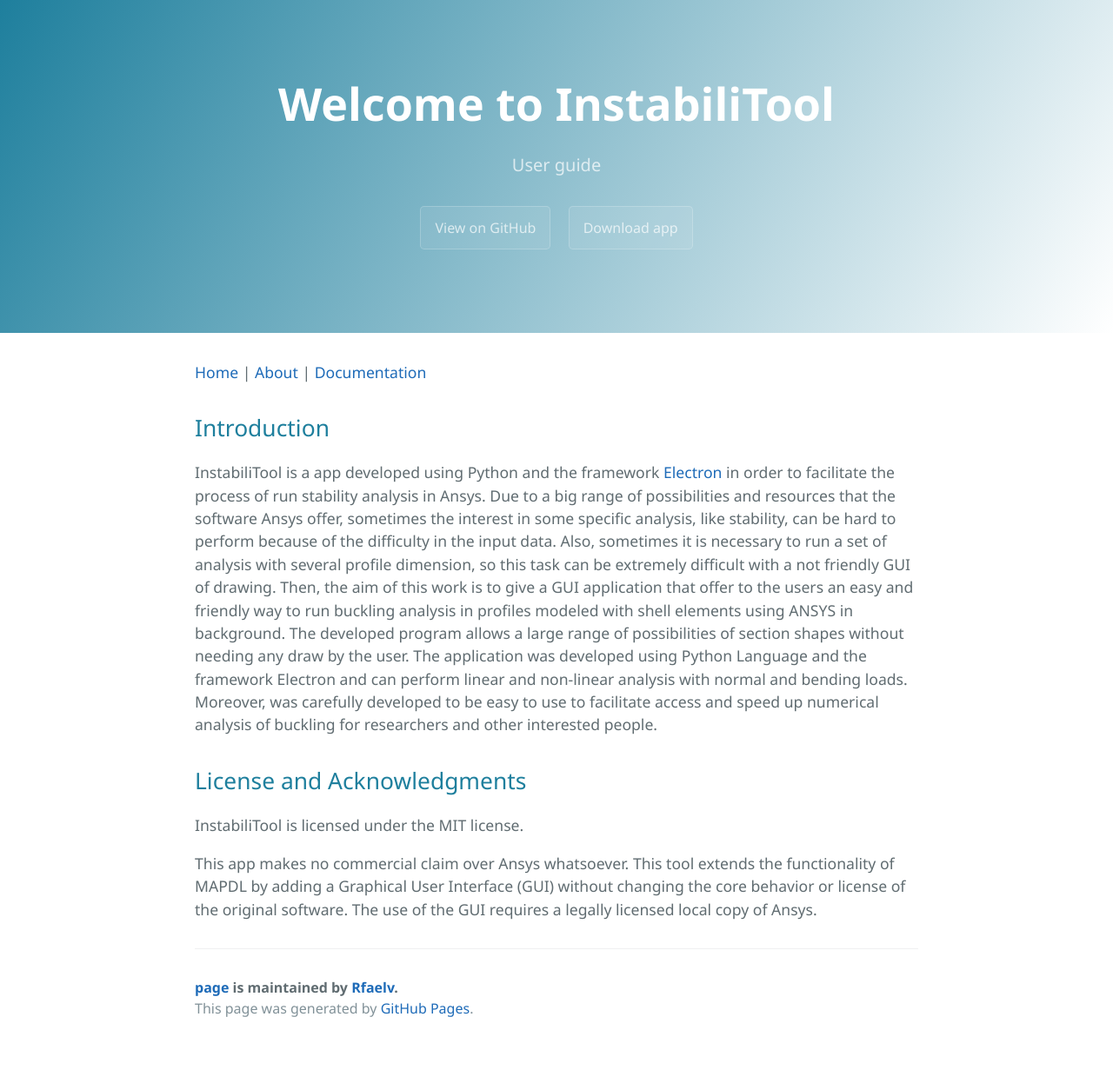
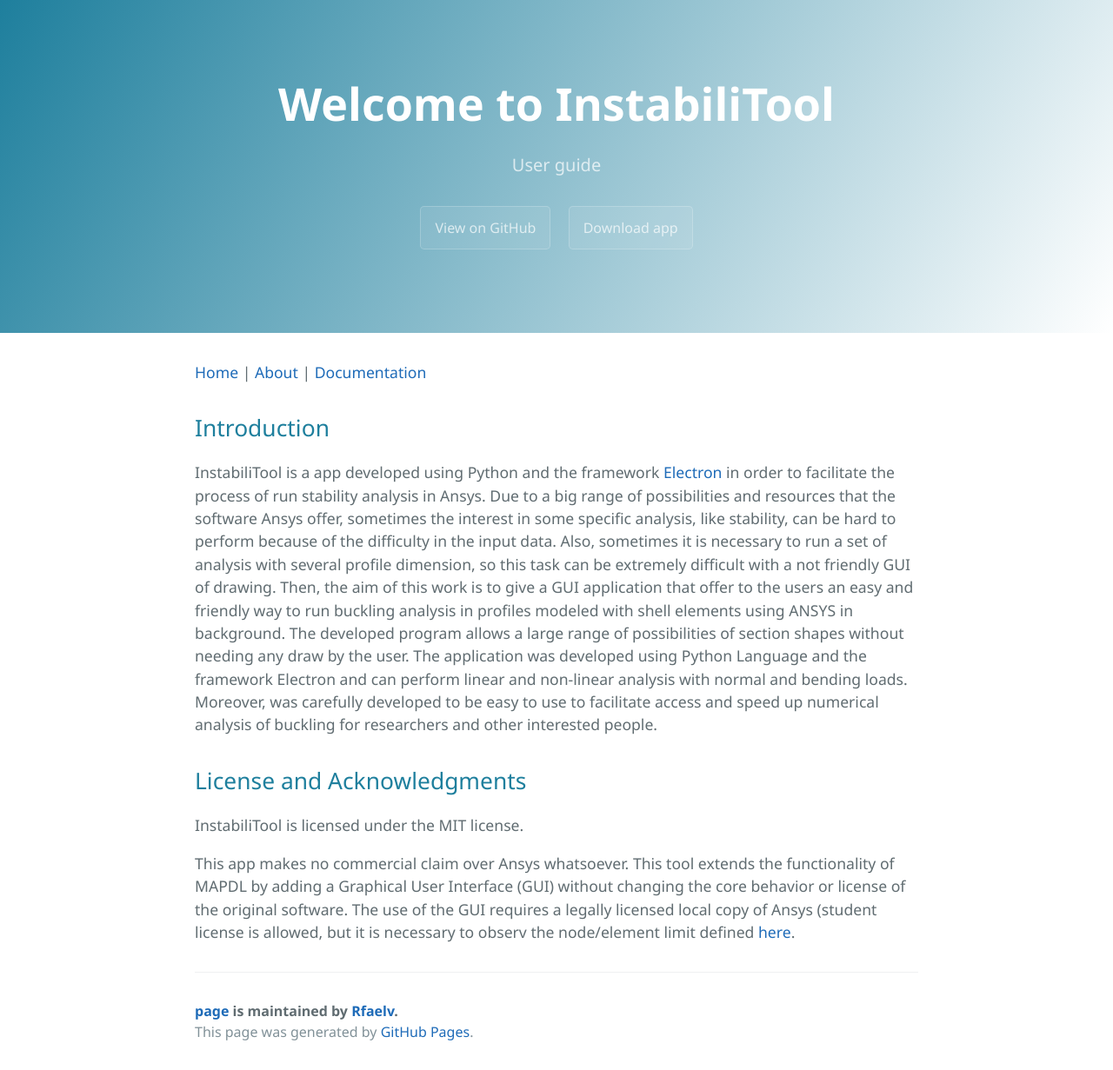
Before and after one commit to Rfaelv/page, a Jekyll site: the page built from index.md, in a window 1280 px wide. Shown: the whole page at 87% size. Built offline with Jekyll 4.4.1, drawn with Linux system fonts in a browser that asks for light colours; our own code applies the rules of GitHub Pages for plain Markdown files; before the commit the page ends 1204 px from its top, so only the background shows below that.

Commit message:
Update index.md

```diff
--- a/index.md
+++ b/index.md
@@ -7,4 +7,4 @@ InstabiliTool is a app developed using Python and the framework [Electron](https
 
 InstabiliTool is licensed under the MIT license.
 
-This app makes no commercial claim over Ansys whatsoever. This tool extends the functionality of MAPDL by adding a Graphical User Interface (GUI) without changing the core behavior or license of the original software. The use of the GUI requires a legally licensed local copy of Ansys.
+This app makes no commercial claim over Ansys whatsoever. This tool extends the functionality of MAPDL by adding a Graphical User Interface (GUI) without changing the core behavior or license of the original software. The use of the GUI requires a legally licensed local copy of Ansys (student license is allowed, but it is necessary to observ the node/element limit defined [here](https://www.ansys.com/academic/students/ansys-student).
```
